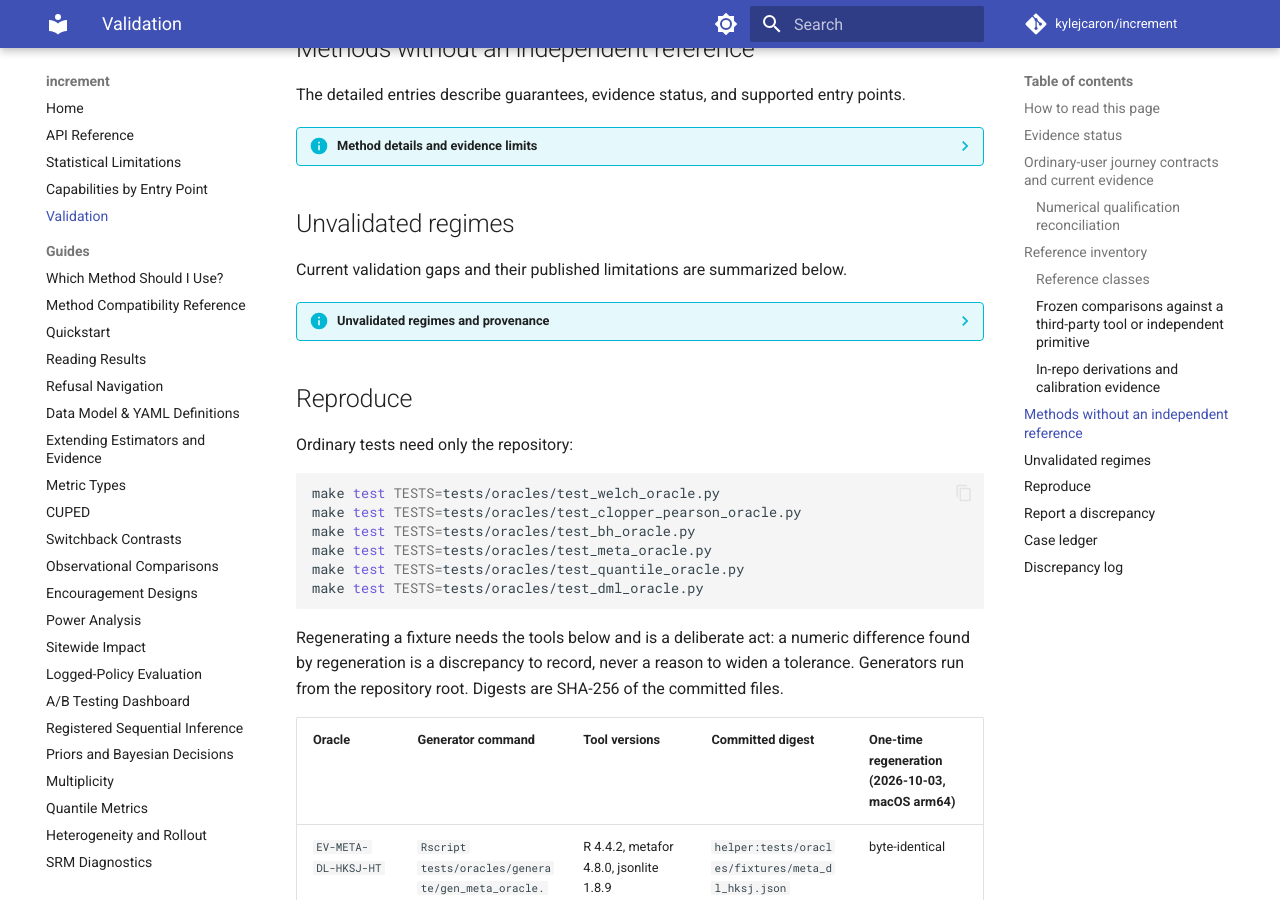
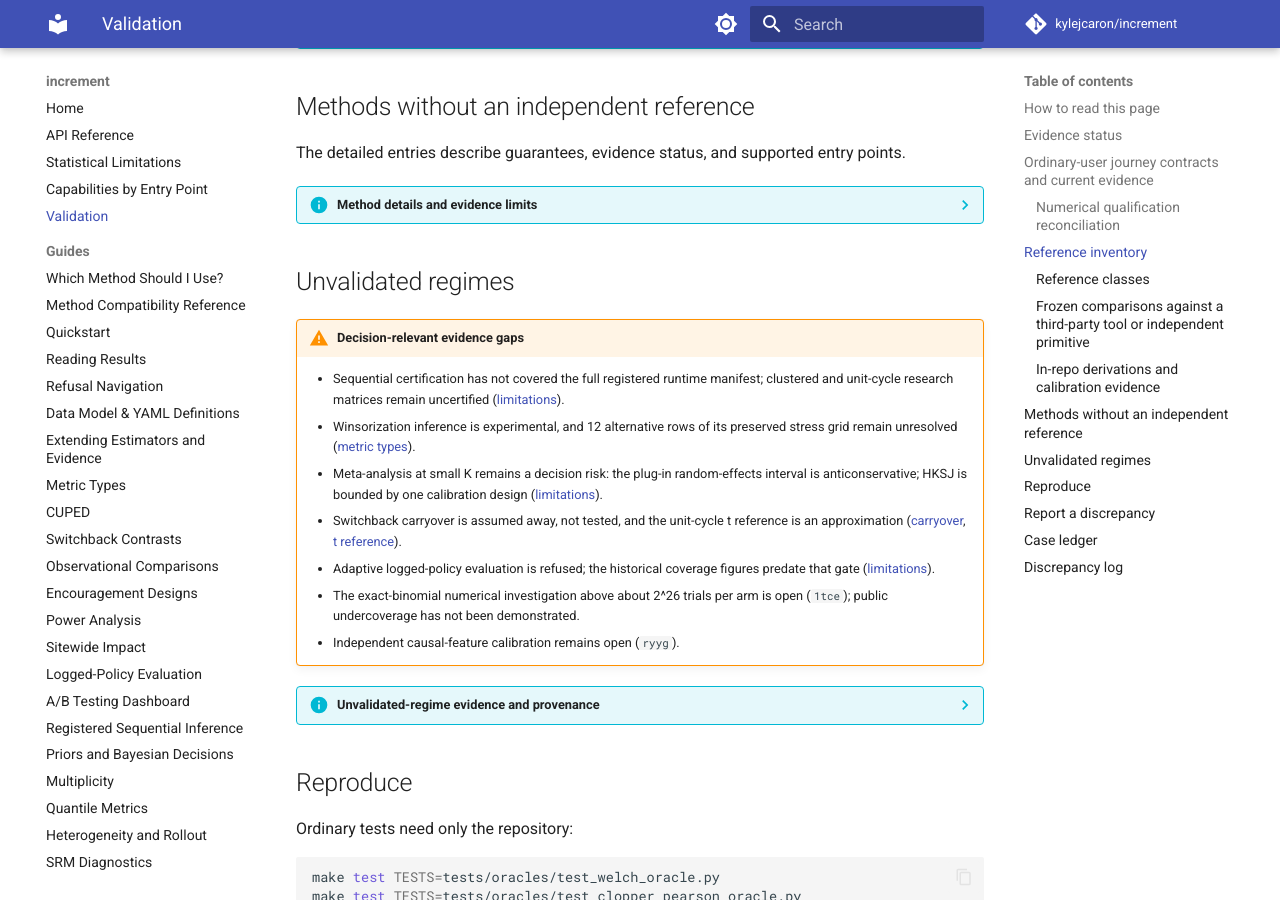
Before and after one commit to kylejcaron/increment, an MkDocs documentation site: the page built from docs/validation.md, in a window 1280 px wide and 900 px high, scrolled down 6388 px. Built offline with MkDocs 1.6.1 and Material for MkDocs 9.7.7, drawn with Linux system fonts in a browser that asks for light colours; comment, search, counter and statistics services are not loaded; some of the changed text lies outside the part shown.

Commit message:
Restore evidence and inference qualifications

```diff
--- a/docs/validation.md
+++ b/docs/validation.md
@@ -64,6 +64,19 @@
 assumptions, not evidence; route labels are mechanisms, not guarantee classes.
 Finite evidence grids are not universal, and completing a campaign changes
 evidence, not the guarantee.
+
+??? info "Evidence and declaration details"
+    A guarantee cell is copied from the cited limitations entry. An evidence
+    cell names its cells, seeds and tolerance, or the inventory id that does.
+    A row publishes when each cell cites an existing source or says `unknown`;
+    a campaign finishing changes only the evidence cell.
+
+    Route labels (`block_t`, `bh`, `e-bh`, `reference_kind`, `binomial`) name a
+    mechanism; they are not guarantee classes.
+
+    A `not_expressible` request fails during declaration, either with a coded
+    refusal or through signature/schema validation (`TypeError` or Pydantic
+    `ValidationError` without a refusal code).
 
 ## Ordinary-user journey contracts and current evidence
 
@@ -243,9 +256,25 @@
 
 ## Unvalidated regimes
 
-Current validation gaps and their published limitations are summarized below.
+!!! warning "Decision-relevant evidence gaps"
+    - Sequential certification has not covered the full registered runtime
+      manifest; clustered and unit-cycle research matrices remain uncertified
+      ([limitations](limitations.md#the-sequential-certification-campaign-has-not-been-executed)).
+    - Winsorization inference is experimental, and 12 alternative rows of its
+      preserved stress grid remain unresolved ([metric types](guides/metric-types.md#winsorization)).
+    - Meta-analysis at small K remains a decision risk: the plug-in
+      random-effects interval is anticonservative; HKSJ is bounded by one
+      calibration design ([limitations](limitations.md#meta-analysis-can-be-anticonservative-at-small-k)).
+    - Switchback carryover is assumed away, not tested, and the unit-cycle t
+      reference is an approximation ([carryover](limitations.md#switchback-carryover-is-assumed-away-not-tested),
+      [t reference](limitations.md#the-switchback-t-reference-is-itself-an-approximation)).
+    - Adaptive logged-policy evaluation is refused; the historical coverage
+      figures predate that gate ([limitations](limitations.md#off-policy-evaluation-of-logged-decisions-is-calibrated-only-under-a-fixed-logger)).
+    - The exact-binomial numerical investigation above about 2^26 trials per arm
+      is open (`1tce`); public undercoverage has not been demonstrated.
+    - Independent causal-feature calibration remains open (`ryyg`).
 
-??? info "Unvalidated regimes and provenance"
+??? info "Unvalidated-regime evidence and provenance"
 
     These restate published gaps; this page adds no new number. Each links to the section that states
     the guarantee.
```
Also changed, not shown: docs/guides/quantile-metrics.md (+9 -6 lines), docs/guides/srm-diagnostics.md (+17 -5 lines).
